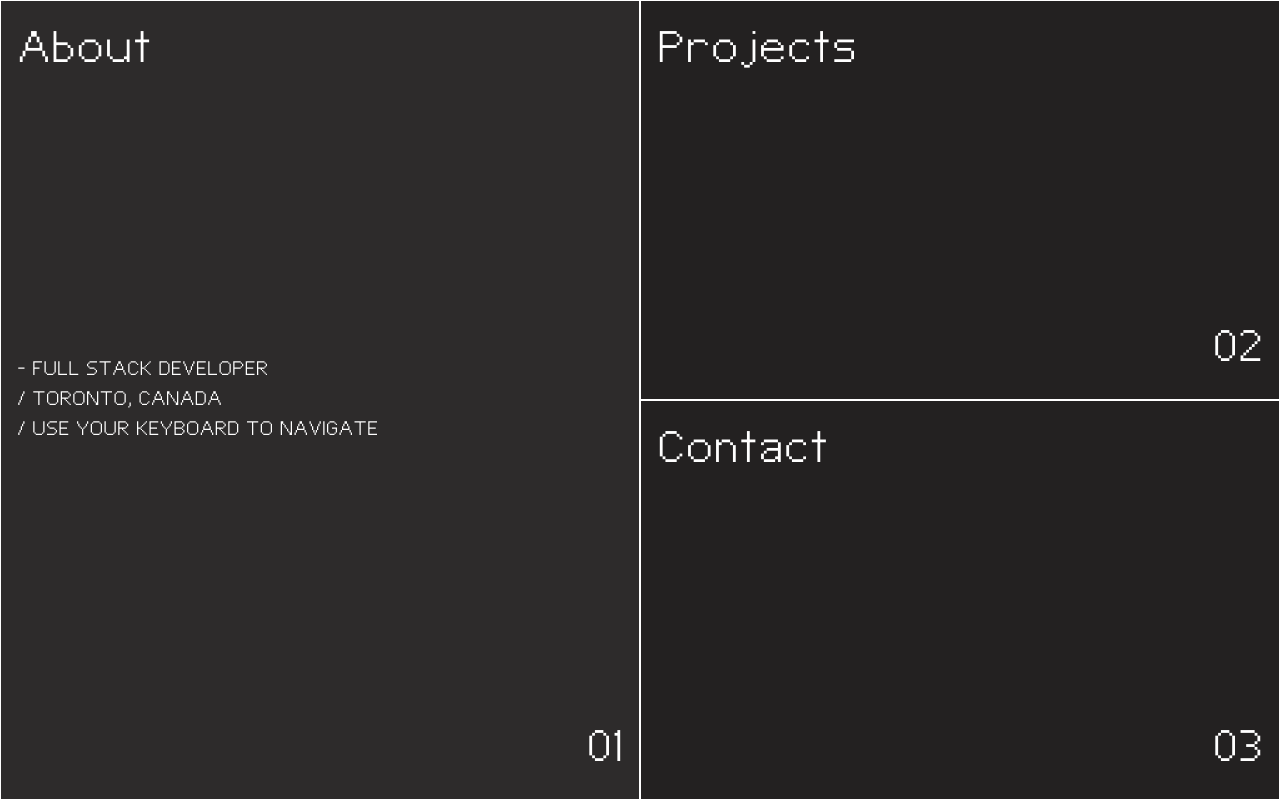
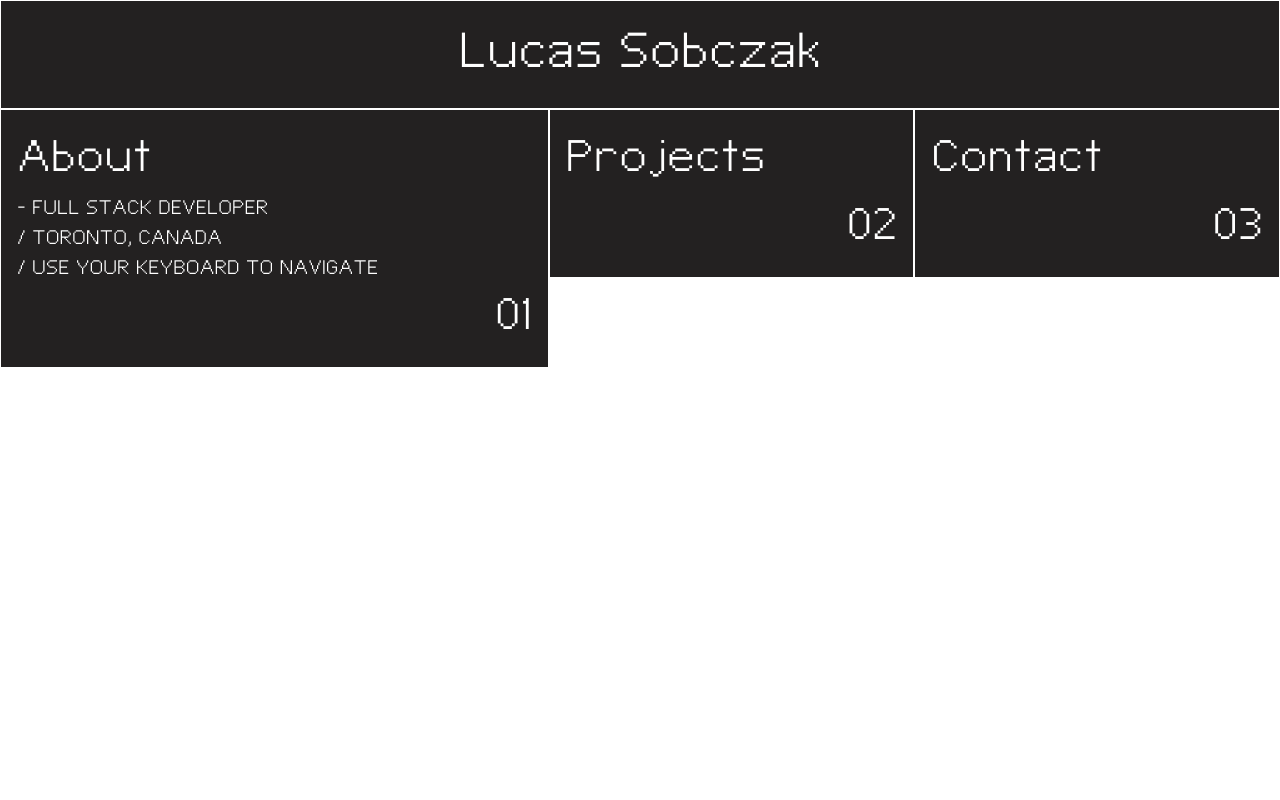
Before and after one commit to SobczakL/portfolio, a React (Vite) app: page /home in a window 1280 px wide. Built offline with nearby package versions, Linux system fonts and the light colour scheme.

Commit message:
fixing grid layout to flex

```diff
--- a/src/App.jsx
+++ b/src/App.jsx
@@ -2,14 +2,21 @@ import { Route, Routes } from "react-router-dom";
 import "./App.css";
 import Start from "./pages/Start"
 import Home from "./pages/Home"
+import Header from "./components/header/Header";
+import { Box } from "@chakra-ui/react";
 
 function App() {
-	return (
-		<Routes>
-            <Route path="/" element={<Start/>}/>
-            <Route path="/home" element={<Home/>}/>
+    return (
+        <Routes>
+            <Route path="/" element={<Start />} />
+            <Route path="/home" element={
+                <Box h="100vh">
+                    <Header />
+                    <Home />
+                </Box>
+            } />
         </Routes>
-	);
+    );
 }
 
 export default App;
--- /dev/null
+++ b/src/components/header/Header.jsx
@@ -0,0 +1,17 @@
+import { Box, Text } from "@chakra-ui/react"
+
+export default function Header() {
+    return (
+        <Box
+            bg="mainBg"
+            color="white"
+            maxH="auto"
+            boxSizing="border-box"
+            padding={["12px", "16px"]}
+            border="solid white 1px"
+            fontFamily="honey"
+        >
+            <Text fontSize={["header.sm", "header.md", "header.lg"]} align="center">Lucas Sobczak</Text>
+        </Box>
+    )
+}
--- a/src/components/tile/Tile.jsx
+++ b/src/components/tile/Tile.jsx
@@ -6,8 +6,6 @@ export default function Tile({ title, number, children }) {
             bg="mainBg"
             color="white"
             rowSpan="1fr"
-            minH="100%"
-            maxH="auto"
             boxSizing="border-box"
             padding={["12px", "16px"]}
             display="flex"
--- a/src/components/tileList/TileList.jsx
+++ b/src/components/tileList/TileList.jsx
@@ -1,4 +1,4 @@
-import { Box, Grid } from "@chakra-ui/react";
+import { Box, Flex, Grid } from "@chakra-ui/react";
 import Tile from "../tile/Tile";
 import CollapsedContent from "../ui/collapse/CollapsedContent";
 import { useState, useEffect, useRef } from "react";
@@ -9,6 +9,7 @@ export default function TileList({ viewData }) {
     const [isDesktop, setIsDesktop] = useState(window.innerWidth >= 768);
 
     const handleTileClick = (key) => {
+        console.log(key)
         setActiveTile((prevKey) =>
             isDesktop
                 ? prevKey === key
@@ -47,45 +48,32 @@ export default function TileList({ viewData }) {
     }, []);
 
     return (
-        <Box h="100%">
-            <Grid
-                templateRows={[
-                    "repeat(3, 1fr)",
-                    "repeat(3, 1fr)",
-                    "repeat(2, 1fr)",
-                ]}
-                templateColumns={[
-                    "repeat(1, 1fr)",
-                    "repeat(1, 1fr)",
-                    "repeat(2, 1fr)",
-                ]}
-                h="100%"
-            >
+        <Box>
+            <Flex direction={isDesktop ? "row" : "column"} wrap="nowrap" h="full">
                 {Object.keys(viewData).map((key, index) => {
                     const ContentComponent = viewData[key].contentComponent;
+                    const isActive = activeTile === key
                     return ContentComponent ? (
                         <Box
                             key={index}
                             ref={(el) => (tileRefs.current[key] = el)}
                             onClick={() => handleTileClick(key)}
                             cursor="pointer"
-                            gridColumn={
-                                isDesktop && activeTile === key
-                                    ? "1 / 2"
-                                    : "auto"
-                            }
-                            gridRow={
-                                isDesktop && activeTile === key
-                                    ? "1 / 3"
-                                    : "auto"
+                            h="full"
+                            flex={
+                                isDesktop
+                                    ? isActive
+                                        ? "2 1 60%"
+                                        : "1 1 40%"
+                                    : "1 1 auto"
                             }
                         >
                             <Tile
                                 title={key}
                                 number={index}
-                                isActive={activeTile === key}
+                                isActive={isActive}
                             >
-                                <CollapsedContent isOpen={activeTile === key}>
+                                <CollapsedContent isOpen={isActive}>
                                     <ContentComponent
                                         content={viewData[key].content}
                                     />
@@ -94,7 +82,7 @@ export default function TileList({ viewData }) {
                         </Box>
                     ) : null;
                 })}
-            </Grid>
+            </Flex>
         </Box>
     );
 }
--- a/src/pages/Home.jsx
+++ b/src/pages/Home.jsx
@@ -1,5 +1,6 @@
 import { useEffect, useState } from "react";
 import { Box } from "@chakra-ui/react";
+import Header from "../components/header/Header"
 import TileList from "../components/tileList/TileList";
 import AboutContent from "../components/content/AboutContent";
 import ProjectsContent from "../components/content/ProjectsContent";
@@ -43,8 +44,8 @@ export default function Home() {
     }, [viewData]);
 
     return (
-        <Box h="100vh">
+        <>
             {viewData && <TileList viewData={viewData} />}
-        </Box>
+        </>
     );
 }
--- a/src/styles/theme/styles.js
+++ b/src/styles/theme/styles.js
@@ -3,7 +3,11 @@ const styles = {
         honey: "honey",
     },
     fontSizes: {
-        header: "31px",
+        header: {
+            sm: "31px",
+            md: "42px",
+            lg: "50px",
+        },
         subheader: {
             sm: "35px",
             md: "40px",
```
Also changed, not shown: src/components/footer/Footer.jsx (added).
